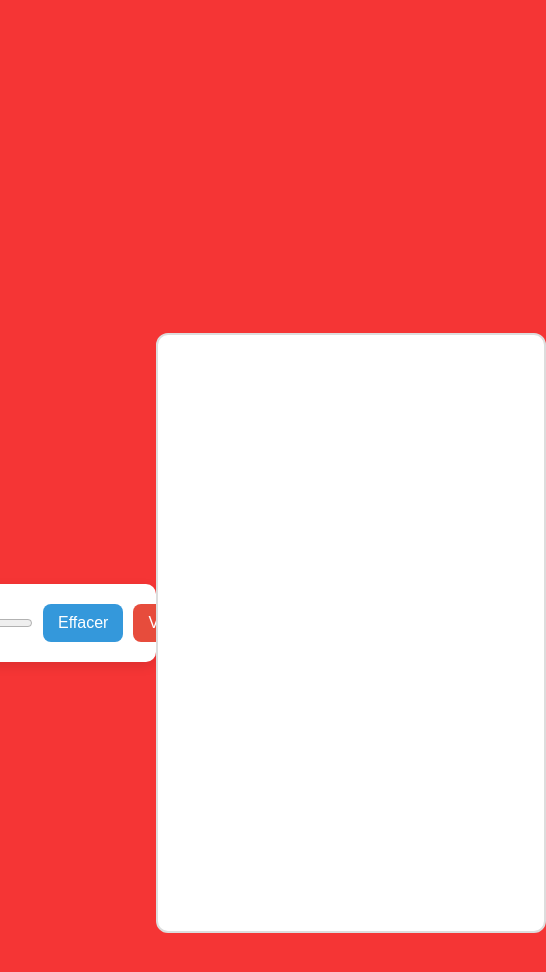
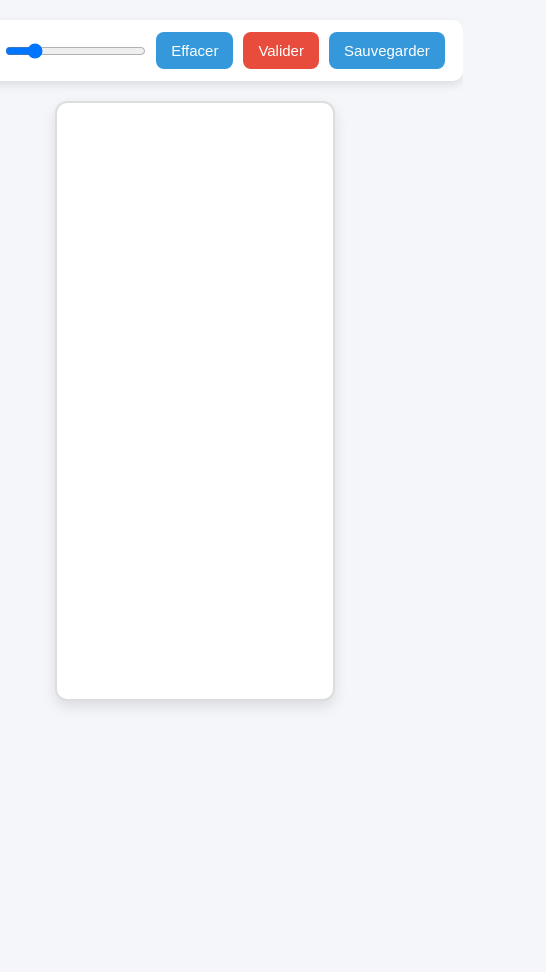
Before and after one commit to Oumohgh/WhiteboardJS, a plain HTML site: page index.html in a window 390 px wide. Shown: the whole page, 546 px wide, since content can reach past the window. After the commit the page ends 844 px from the top, so only its background shows below. Drawn offline with Linux system fonts and the light colour scheme.

```diff
--- a/styles.css
+++ b/styles.css
@@ -4,38 +4,27 @@
     box-sizing: border-box;
 }
 
+
 body {
     font-family: 'Poppins', sans-serif;
     display: flex;
-    justify-content: center;
+    flex-direction: column;
     align-items: center;
-    height: 150vh;
-    background-color: #f53535;
+    justify-content: flex-start;
+    min-height: 100vh;
+    background-color: #f4f6f9;
+    padding: 20px;
 }
-
-
-body > div {
-    width: 80%;
-    max-width: 1200px;
-    margin: 0 auto;
-    background-color: #fff;
-    padding: 20px;
-    border-radius: 10px;
-    box-shadow: 0 4px 12px rgba(0, 0, 0, 0.1);
-}
-
-
-h1 {
-    color: #333;
-    font-size: 24px;
-}
-
 
 #tolbar {
     display: flex;
     align-items: center;
     gap: 10px;
     margin-bottom: 20px;
+    background-color: #fff;
+    padding: 12px 18px;
+    border-radius: 10px;
+    box-shadow: 0 4px 10px rgba(0, 0, 0, 0.1);
 }
 
 
@@ -46,12 +35,22 @@ button {
     color: white;
     border-radius: 8px;
     cursor: pointer;
-    font-size: 16px;
-    transition: background-color 0.3s;
+    font-size: 15px;
+    transition: background-color 0.3s, transform 0.2s;
 }
 
 button:hover {
     background-color: #2980b9;
+    transform: translateY(-2px);
+}
+
+
+#clear {
+    background-color: #e74c3c;
+}
+
+#clear:hover {
+    background-color: #c0392b;
 }
 
 
@@ -69,20 +68,14 @@ input[type="range"]:hover {
     border: 1px solid #3498db;
 }
 
-#clear {
-    background-color: #e74c3c;
-}
-
-#clear:hover {
-    background-color: #c0392b;
-}
-
 
 #canvas {
     border: 2px solid #ddd;
     border-radius: 12px;
-    width: 100%;
+    width: 80%;
+    max-width: 1200px;
     height: 600px;
     background-color: #fff;
     cursor: crosshair;
+    box-shadow: 0 6px 14px rgba(0, 0, 0, 0.1);
 }
```
